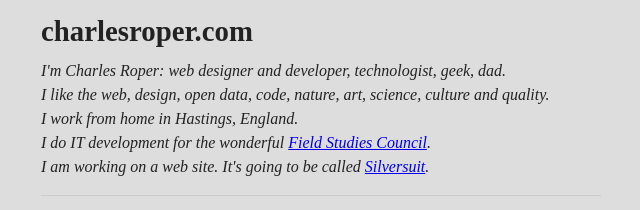
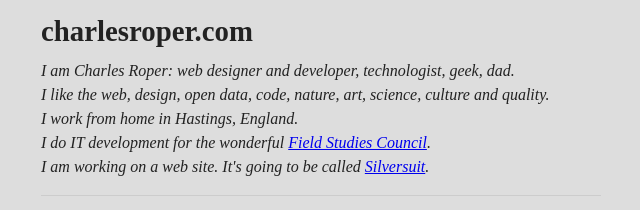
Before and after one commit to charlesroper/charlesroper.com, a plain HTML site: page index.html in a window 1280 px wide. Shown: the top 210 px of the page, 319-959 px from the left. Drawn offline with Linux system fonts and the light colour scheme.

Commit message:
Tiny text tweak

```diff
--- a/index.html
+++ b/index.html
@@ -16,7 +16,7 @@
   <header role="banner">
     <h1>charlesroper.com</h1>
     <p>
-      I'm Charles Roper: web designer and developer, technologist, geek, dad.
+      I am Charles Roper: web designer and developer, technologist, geek, dad.
       <br /> I like the web, design, open data, code, nature, art, science, culture and quality.
       <br /> I work from home in Hastings, England.
       <br /> I do IT development for the wonderful <a href="http://www.field-studies-council.org/">Field Studies Council</a>.
```
